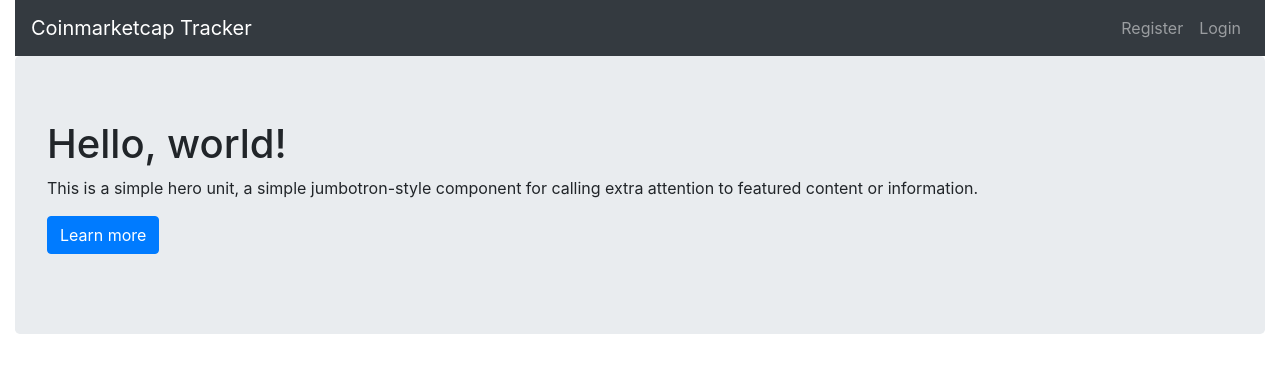
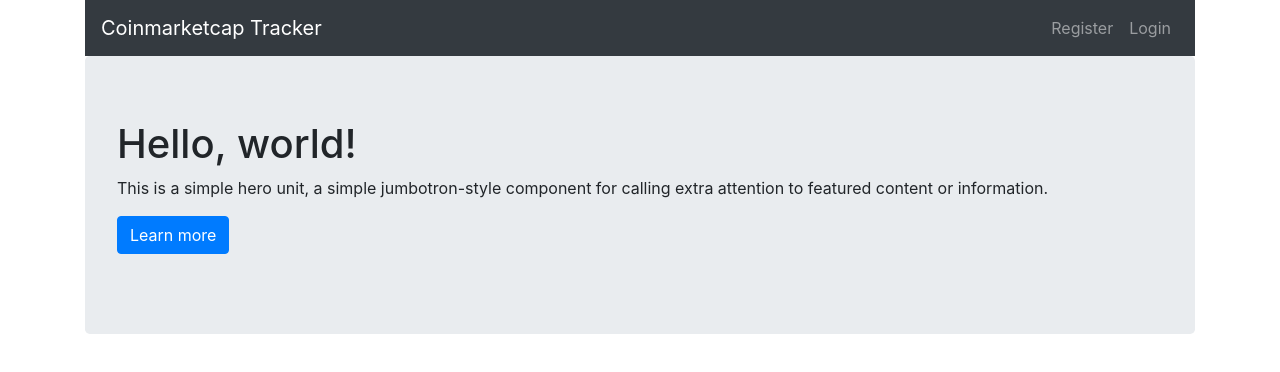
Before and after one commit to iakashpatel/coinmarketcap_node, a React (Create React App) app in the folder client/: page / in a window 1280 px wide. Shown: the top 372 px of the page. Built offline with nearby package versions, Linux system fonts and the light colour scheme; no server answers.

Commit message:
commented container overridden style

```diff
--- a/client/src/index.css
+++ b/client/src/index.css
@@ -18,13 +18,13 @@ code {
   margin-left: 10px;
 }
 
-.container,
+/* .container,
 .container-lg,
 .container-md,
 .container-sm,
 .container-xl {
   max-width: 100% !important;
-}
+} */
 
 .low {
   color: #DC3545;
```
